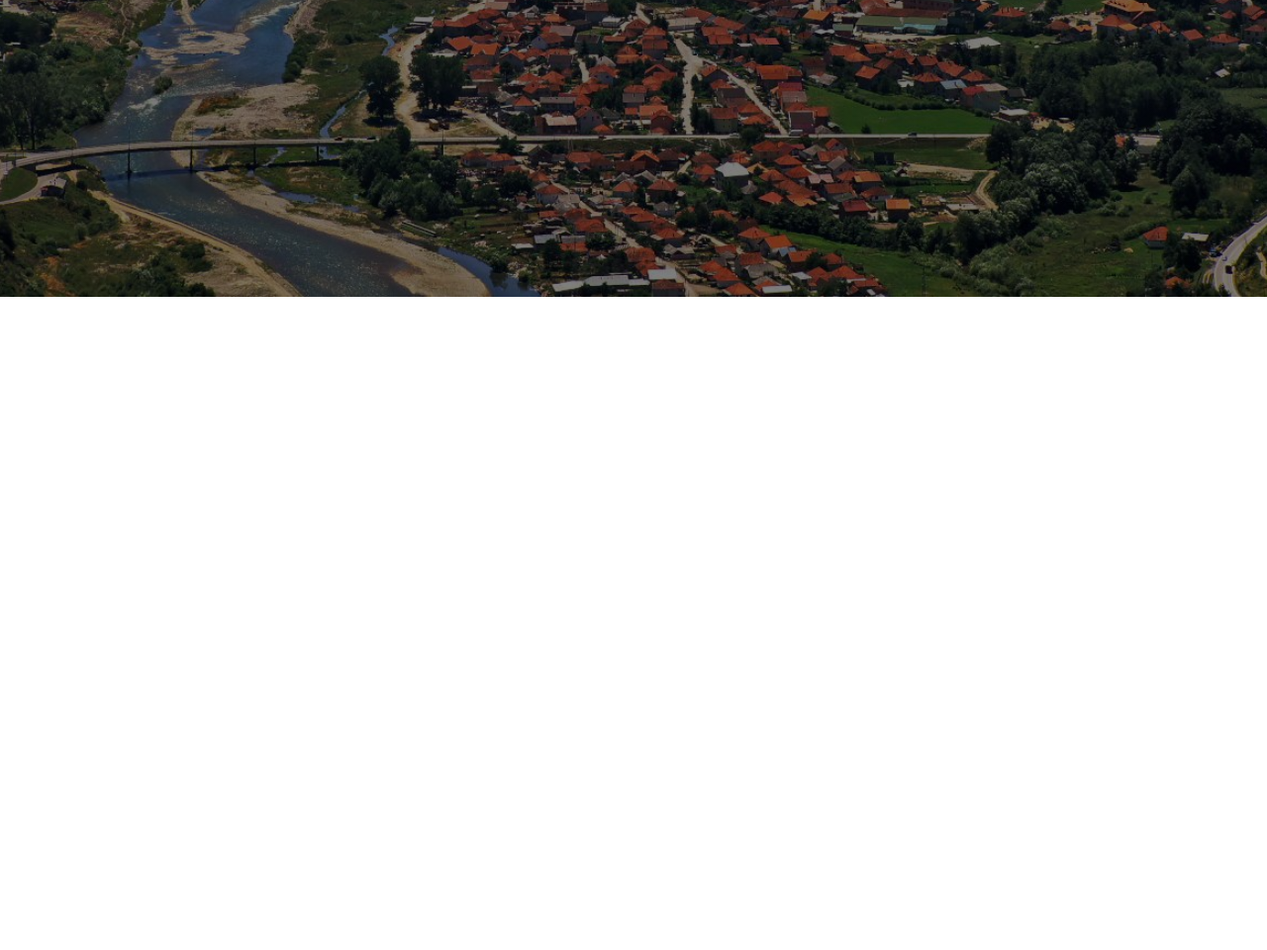
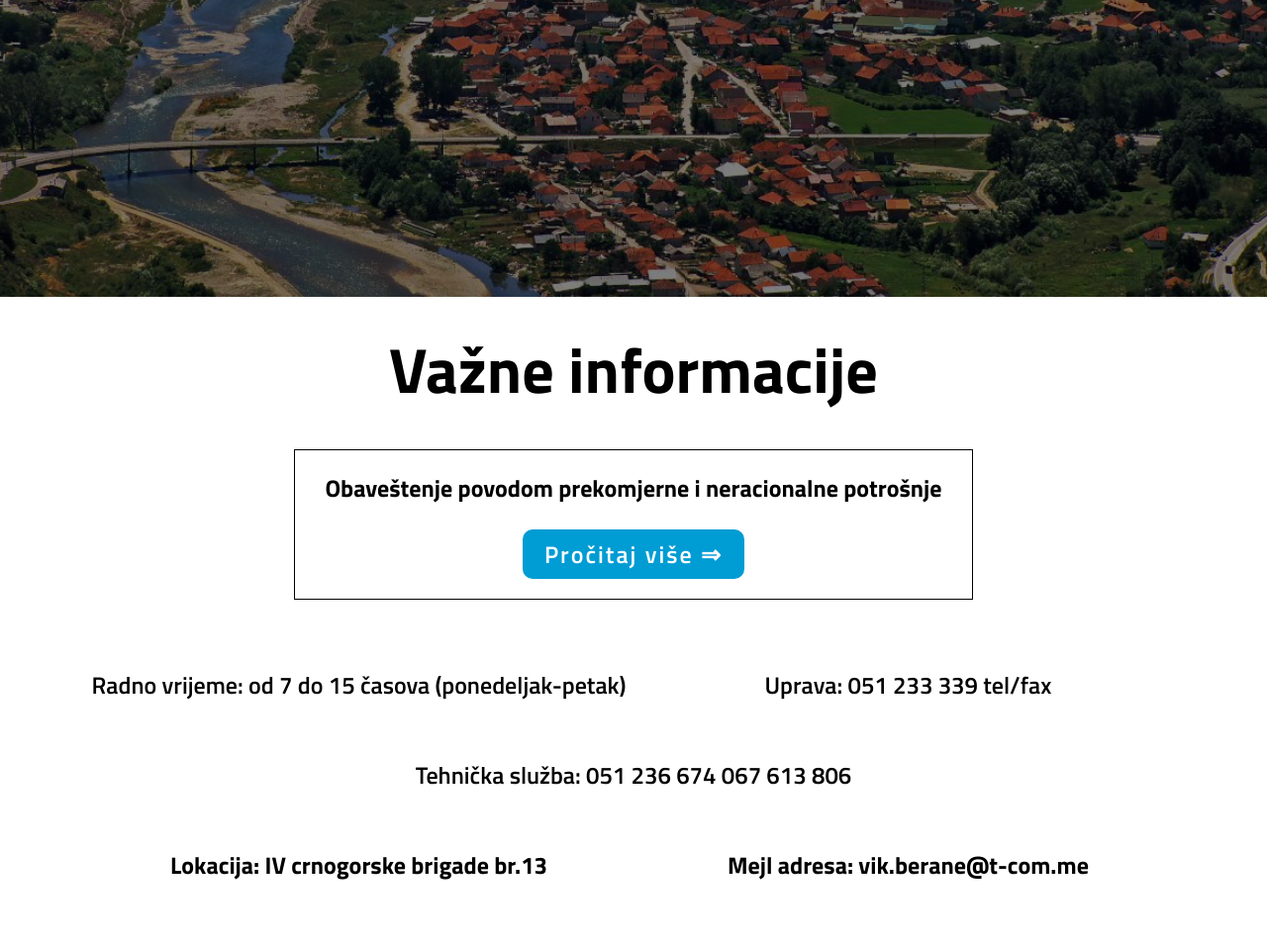
Before and after one commit to JEKO10/VIK-Berane, a plain HTML site: page index.html in a window 1280 px wide. Shown: the part 580-1540 px from the top of the page at 99% size. Before the commit the page ends 880 px from the top, so only its background shows below. Drawn offline with Linux system fonts and the light colour scheme.

Commit message:
info section

```diff
--- a/dist/_config.scss
+++ b/dist/_config.scss
@@ -1,4 +1,6 @@
 @import url("https://fonts.googleapis.com/css2?family=Titillium+Web:wght@200;300;400;600;700;900&display=swap");
+
+$primaryFont: "Titillium Web", sans-serif;
 
 @mixin flex($justify, $align) {
   display: flex;
--- a/dist/_header.scss
+++ b/dist/_header.scss
@@ -2,5 +2,5 @@ header {
   min-height: 110vh;
   background: linear-gradient(rgba(0, 0, 0, 0.5), rgba(0, 0, 0, 0.5)),
     url(../../images/hero.jpg) center/cover no-repeat fixed;
-  font-family: "Titillium Web", sans-serif;
+  font-family: $primaryFont;
 }
--- /dev/null
+++ b/dist/_info.scss
@@ -0,0 +1,59 @@
+.info {
+  @include flex(center, center);
+  flex-direction: column;
+  text-align: center;
+  font-family: $primaryFont;
+  margin-top: 1.5rem;
+
+  > h1 {
+    font-size: 4rem;
+    margin-bottom: 2rem;
+  }
+
+  div {
+    border: 1px solid #000;
+    padding: 20px 30px;
+
+    button {
+      font-family: $primaryFont;
+      font-size: 1.5rem;
+      letter-spacing: 2px;
+      padding: 5px 20px;
+      margin-top: 1.5rem;
+      background-color: #009cd4;
+      color: #fff;
+      font-weight: 600;
+      border: 2px solid #009cd4;
+      border-radius: 10px;
+      cursor: pointer;
+
+      &:hover {
+        background: none;
+        color: #009cd4;
+        border: 2px solid #009cd4;
+      }
+    }
+  }
+
+  ul {
+    list-style: none;
+    display: grid;
+    grid-template-columns: repeat(2, 1fr);
+    gap: 15px;
+    margin: 3rem 0;
+
+    li {
+      padding: 20px 0;
+      font-size: 1.5rem;
+      font-weight: 600;
+
+      &:nth-child(3) {
+        grid-column: span 2;
+      }
+
+      &#bold {
+        font-weight: 700;
+      }
+    }
+  }
+}
--- a/dist/css/main.css
+++ b/dist/css/main.css
@@ -24,6 +24,69 @@ header {
   font-size: 4rem;
 }
 
+.info {
+  display: -webkit-box;
+  display: -ms-flexbox;
+  display: flex;
+  -webkit-box-pack: center;
+      -ms-flex-pack: center;
+          justify-content: center;
+  -webkit-box-align: center;
+      -ms-flex-align: center;
+          align-items: center;
+  -webkit-box-orient: vertical;
+  -webkit-box-direction: normal;
+      -ms-flex-direction: column;
+          flex-direction: column;
+  text-align: center;
+  font-family: "Titillium Web", sans-serif;
+  margin-top: 1.5rem;
+}
+.info > h1 {
+  font-size: 4rem;
+  margin-bottom: 2rem;
+}
+.info div {
+  border: 1px solid #000;
+  padding: 20px 30px;
+}
+.info div button {
+  font-family: "Titillium Web", sans-serif;
+  font-size: 1.5rem;
+  letter-spacing: 2px;
+  padding: 5px 20px;
+  margin-top: 1.5rem;
+  background-color: #009cd4;
+  color: #fff;
+  font-weight: 600;
+  border: 2px solid #009cd4;
+  border-radius: 10px;
+  cursor: pointer;
+}
+.info div button:hover {
+  background: none;
+  color: #009cd4;
+  border: 2px solid #009cd4;
+}
+.info ul {
+  list-style: none;
+  display: grid;
+  grid-template-columns: repeat(2, 1fr);
+  gap: 15px;
+  margin: 3rem 0;
+}
+.info ul li {
+  padding: 20px 0;
+  font-size: 1.5rem;
+  font-weight: 600;
+}
+.info ul li:nth-child(3) {
+  grid-column: span 2;
+}
+.info ul li#bold {
+  font-weight: 700;
+}
+
 * {
   margin: 0;
   padding: 0;
--- a/dist/main.scss
+++ b/dist/main.scss
@@ -1,4 +1,4 @@
-@import "config", "header", "hero";
+@import "config", "header", "hero", "info";
 
 * {
   margin: 0;
--- a/index.html
+++ b/index.html
@@ -13,5 +13,19 @@
         <h1>Vodovod i Kanalizacija Berane</h1>
       </section>
     </header>
+    <section class="info">
+      <h1>Važne informacije</h1>
+      <div>
+        <h2>Obaveštenje povodom prekomjerne i neracionalne potrošnje</h2>
+        <button>Pročitaj više &rArr;</button>
+      </div>
+      <ul>
+        <li>Radno vrijeme: od 7 do 15 časova (ponedeljak-petak)</li>
+        <li>Uprava: 051 233 339 tel/fax</li>
+        <li>Tehnička služba: 051 236 674 067 613 806</li>
+        <li id="bold">Lokacija: IV crnogorske brigade br.13</li>
+        <li id="bold">Mejl adresa: vik.berane@t-com.me</li>
+      </ul>
+    </section>
   </body>
 </html>
```
Also changed, not shown: 1 other file.
